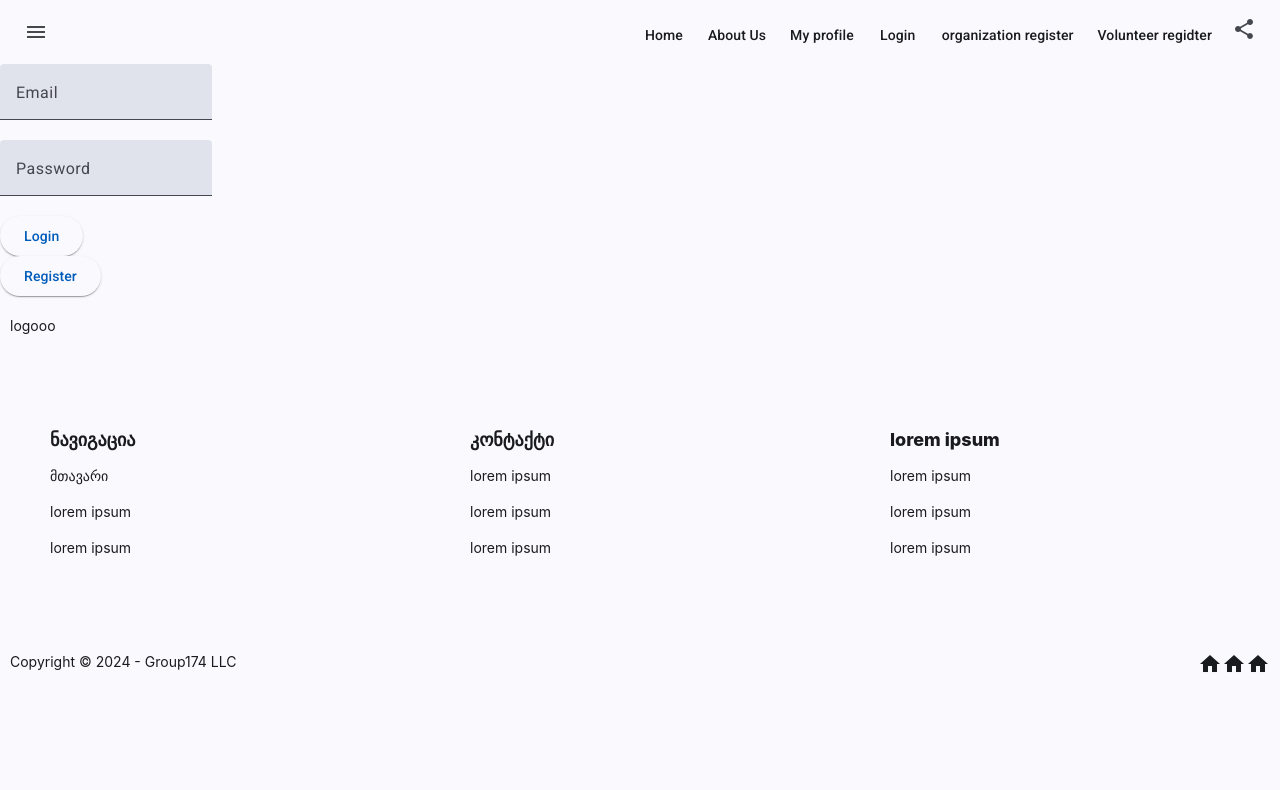
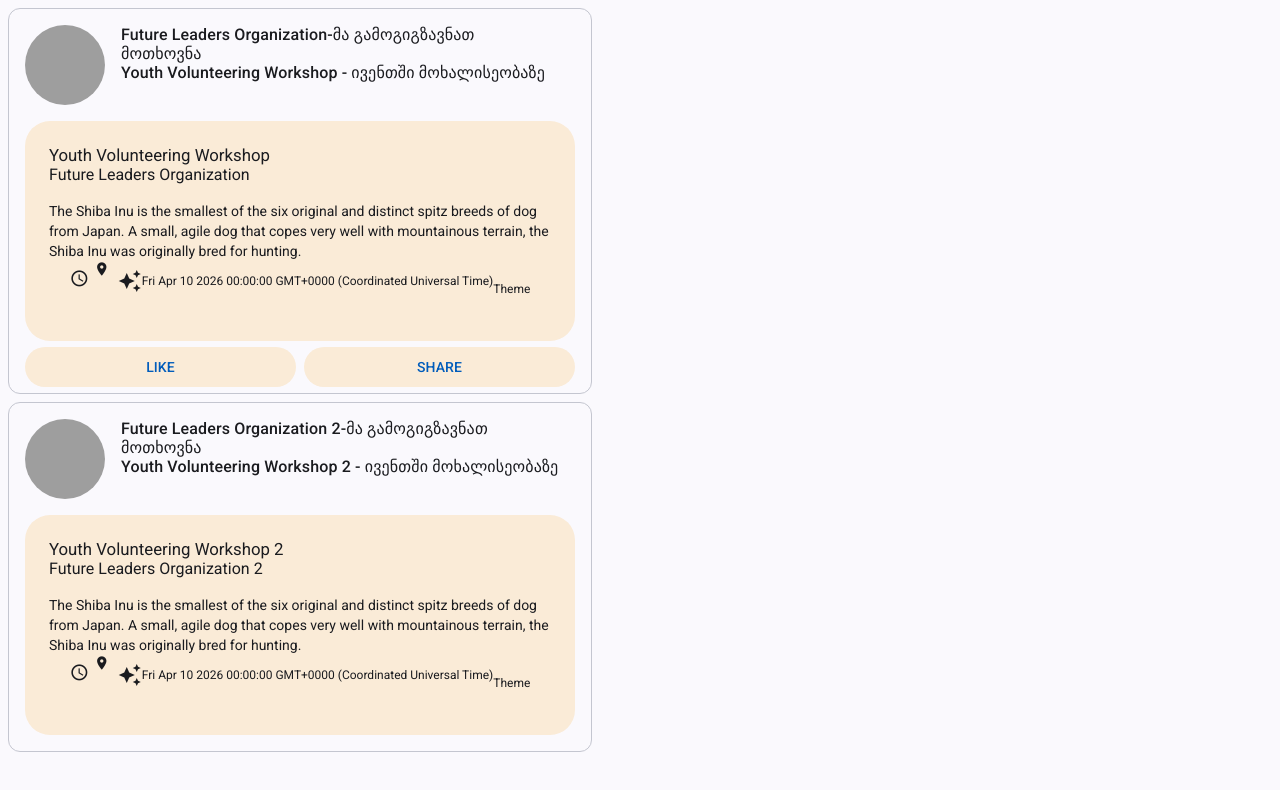
Before and after one commit to EleneMorgoshia/volunteer-matching, an Angular app: page / in a window 1280 px wide. Before the commit this address led to /login. Shown: the top 790 px of the page. Built offline with nearby package versions, Linux system fonts and the light colour scheme; grey boxes are pictures that could not be loaded.

Commit message:
added event and notification cards

```diff
--- a/src/app/app.html
+++ b/src/app/app.html
@@ -1,6 +1,10 @@
 <app-loader></app-loader>
-<router-outlet />
-<app-header></app-header>
+<!-- <app-header></app-header> -->
+<router-outlet></router-outlet>
+<!-- <app-footer></app-footer> -->
 
-<router-outlet></router-outlet>
-<app-footer></app-footer>
+@for (item of eventExample; track $index) {
+  <app-notification-card [eventDetails]="item"></app-notification-card>
+}
+
+<!-- <app-favourites-card></app-favourites-card> -->
--- a/src/app/app.ts
+++ b/src/app/app.ts
@@ -3,13 +3,38 @@ import { RouterOutlet } from '@angular/router';
 import { Loader } from './core/loader/loader';
 import { Header } from './shared/ui/header/header';
 import { Footer } from './shared/ui/footer/footer';
+import { NotificationCard } from './shared/ui/cards/notification-card/notification-card';
+import { EventModel } from './models/event.model';
+import { FavouritesCard } from './shared/ui/cards/favourites-card/favourites-card';
 
 @Component({
   selector: 'app-root',
-  imports: [RouterOutlet, Header, Footer, Loader],
+  imports: [RouterOutlet, Header, Footer, Loader, NotificationCard, FavouritesCard],
   templateUrl: './app.html',
   styleUrl: './app.scss',
 })
 export class App {
   protected readonly title = signal('VolunteerMatching');
+  eventExample: Partial<EventModel>[] = [
+    {
+      eventPhoto: 'assets/images/event-photo.jpg',
+      eventTitle: 'Youth Volunteering Workshop',
+      organizationName: 'Future Leaders Organization',
+      eventDateTime: new Date('2026-04-10'),
+      eventLastingPeriod: new Date('2026-04-10'),
+      status: false,
+      eventDescription:
+        'A workshop where young volunteers learn teamwork and community engagement.',
+    },
+    {
+      eventPhoto: 'assets/images/event-photo.jpg',
+      eventTitle: 'Youth Volunteering Workshop 2',
+      organizationName: 'Future Leaders Organization 2',
+      eventDateTime: new Date('2026-04-10'),
+      eventLastingPeriod: new Date('2026-04-10'),
+      status: true,
+      eventDescription:
+        'A workshop where young volunteers learn teamwork and community engagement.',
+    },
+  ];
 }
--- /dev/null
+++ b/src/app/shared/ui/cards/favourites-card/favourites-card.html
@@ -0,0 +1,38 @@
+<div class="favourite-card-container">
+  <div class="image-container">
+    <img src="" />
+  </div>
+
+  <!-- text div -->
+  <div class="text-content-container">
+    <div class="name-icon-container">
+      <div>
+        <p>{{FavouriteEventDetails()?.eventTitle}}</p>
+        <p>{{FavouriteEventDetails()?.organizationName}}</p>
+      </div>
+      <!-- x icon -->
+    </div>
+
+    <p>
+      {{FavouriteEventDetails()?.eventDescription}}
+    </p>
+
+    <div class="detailed-info-container">
+      <div class="date-container detailed-info">
+        <!-- icon -->
+        <p>{{FavouriteEventDetails()?.eventDateTime}}</p>
+      </div>
+
+      <div class="locaiton-container ">
+        <!-- icon -->
+        <p>{{FavouriteEventDetails()?.eventLocation}}</p>
+      </div>
+
+      <div class="theme-conatiner ">
+        <!-- icon -->
+        <p>theme</p>
+      </div>
+    </div>
+
+  </div>
+</div>
--- /dev/null
+++ b/src/app/shared/ui/cards/favourites-card/favourites-card.scss
@@ -0,0 +1,21 @@
+.favourite-card-container{
+  display:flex;
+  justify-content: center;
+  align-items: center;
+}
+
+.text-content-container{
+  display:flex;
+  flex-direction: column;
+}
+
+.name-icon-container{
+  display:flex;
+  align-items: center;
+}
+
+.detailed-info-container{
+  display:flex;
+  justify-content: center;
+  align-items: center;
+}
--- /dev/null
+++ b/src/app/shared/ui/cards/favourites-card/favourites-card.ts
@@ -0,0 +1,12 @@
+import { Component, input } from '@angular/core';
+import { EventModel } from '../../../../models/event.model';
+
+@Component({
+  selector: 'app-favourites-card',
+  imports: [],
+  templateUrl: './favourites-card.html',
+  styleUrl: './favourites-card.scss',
+})
+export class FavouritesCard {
+  FavouriteEventDetails = input<Partial<EventModel>>();
+}
--- /dev/null
+++ b/src/app/shared/ui/cards/notification-card/notification-card.html
@@ -0,0 +1,60 @@
+<mat-card class="example-card" appearance="outlined">
+  <mat-card-header>
+    <div mat-card-avatar class="example-header-image"></div>
+    <mat-card-subtitle
+      >{{ eventDetails()?.organizationName }}-მა გამოგიგზავნათ მოთხოვნა</mat-card-subtitle
+    >
+    <mat-card-subtitle>{{ eventDetails()?.eventTitle }} - ივენთში მოხალისეობაზე</mat-card-subtitle>
+  </mat-card-header>
+  <mat-card-content>
+    <div class="main-content-container">
+      <p>{{ eventDetails()?.eventTitle }}</p>
+      <p>{{ eventDetails()?.organizationName }}</p>
+      <p>
+        The Shiba Inu is the smallest of the six original and distinct spitz breeds of dog from
+        Japan. A small, agile dog that copes very well with mountainous terrain, the Shiba Inu was
+        originally bred for hunting.
+      </p>
+      <div class="detailed-info">
+        <!-- location div -->
+        <div>
+          <!-- icon -->
+          <p>{{ eventDetails()?.eventLocation }}</p>
+        </div>
+
+        <!-- date time -->
+        <div>
+          <!-- icon -->
+          <mat-icon
+            aria-hidden="false"
+            aria-label="Example home icon"
+            fontIcon="access_time"
+          ></mat-icon>
+          <mat-icon
+            aria-hidden="false"
+            aria-label="Example home icon"
+            fontIcon="location_on"
+          ></mat-icon>
+          <mat-icon
+            aria-hidden="false"
+            aria-label="Example home icon"
+            fontIcon="auto_awesome"
+          ></mat-icon>
+          <p>{{ eventDetails()?.eventLastingPeriod }}</p>
+        </div>
+
+        <div>
+          <!-- icon -->
+          <!-- აქ ჯერარ არის მოფიქრებული რამდენი თემატიკა შეიძლება გამოჩნდეს და ზოგადა დთმატიკა რა ფორმატში იქნება -->
+          <p>Theme</p>
+        </div>
+      </div>
+    </div>
+  </mat-card-content>
+  @if (!eventDetails()?.status) {
+    <mat-card-actions class="action-button-placement">
+      <button matButton>LIKE</button>
+      <button matButton>SHARE</button>
+    </mat-card-actions>
+  }
+</mat-card>
--- /dev/null
+++ b/src/app/shared/ui/cards/notification-card/notification-card.scss
@@ -0,0 +1,68 @@
+.example-card {
+  max-width: 584px;
+  margin: 8px;
+}
+mat-card-header {
+  align-items: flex-start;
+}
+
+.example-header-image {
+  background-image: url('https://material.angular.dev/assets/img/examples/shiba1.jpg');
+  background-size: cover;
+  width: 80px;
+  height: 80px;
+}
+
+.main-content-container {
+  border-radius: 25px;
+  background: antiquewhite;
+  padding: 24px;
+  display: flex;
+  flex-direction: column;
+
+  p {
+    margin: 0px;
+  }
+
+  :first-child {
+    font-size: larger;
+  }
+  :nth-child(2) {
+    font-size: medium;
+    margin-bottom: 16px;
+  }
+}
+
+.action-button-placement {
+  padding: 0 16px;
+  display: flex;
+  align-items: center;
+  justify-content: space-between;
+
+  button {
+    flex: 1;
+    background-color: antiquewhite;
+  }
+
+  :first-child {
+    margin-right: 8px;
+  }
+}
+
+.detailed-info{
+  display:flex;
+  justify-content: center;
+  align-items: center;
+
+
+  div{
+    display:flex;
+    justify-content: center;
+    align-items: center;
+
+  }
+
+  div p{
+    font-size:12px;
+  }
+}
--- /dev/null
+++ b/src/app/shared/ui/cards/notification-card/notification-card.ts
@@ -0,0 +1,15 @@
+import { Component, input } from '@angular/core';
+import { EventModel } from '../../../../models/event.model';
+import { MatButtonModule } from '@angular/material/button';
+import { MatCardModule } from '@angular/material/card';
+import { MatIconModule } from '@angular/material/icon';
+
+@Component({
+  selector: 'app-notification-card',
+  imports: [MatCardModule, MatButtonModule, MatIconModule],
+  templateUrl: './notification-card.html',
+  styleUrl: './notification-card.scss',
+})
+export class NotificationCard {
+  eventDetails = input<Partial<EventModel>>();
+}
```
Also changed, not shown: src/app/app.routes.ts (+5 -5 lines), src/app/models/event.model.ts (added, +11 -0 lines).
